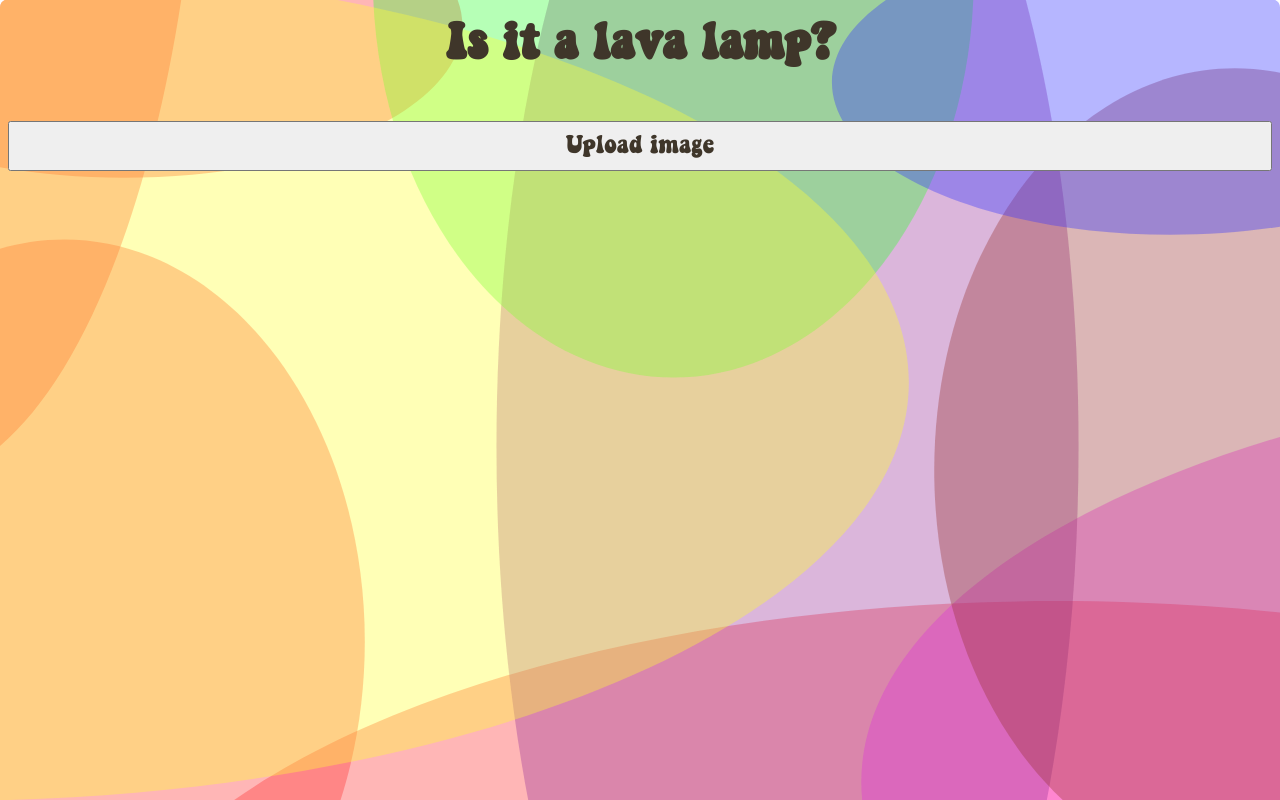
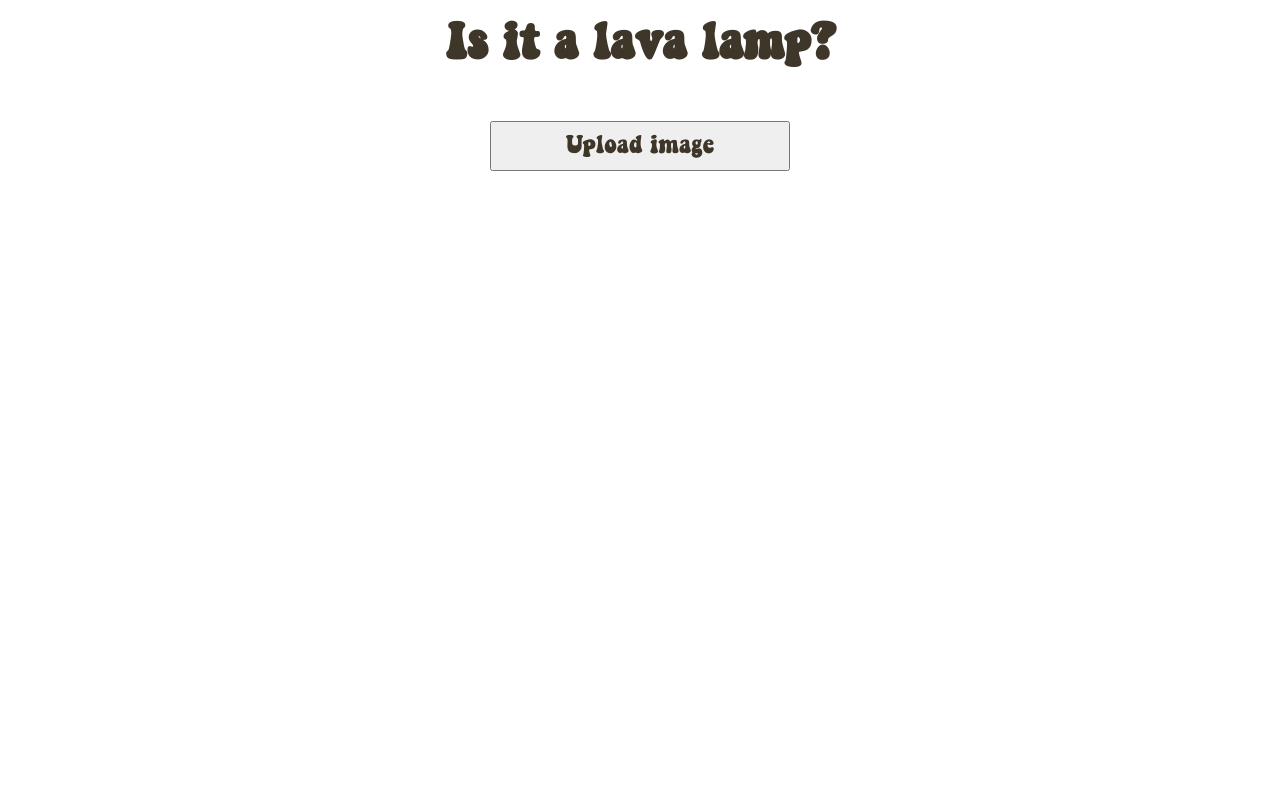
Before and after one commit to pkedziora/lavalamp-recognizer, a Flask app: page / in a window 1280 px wide. Run offline with Flask 2, Linux system fonts and the light colour scheme; parts of the project's set-up code (start-up, migrations or seed data) failed here and were passed over.

Commit message:
Styling fix

```diff
--- a/web_app/assets/styles.css
+++ b/web_app/assets/styles.css
@@ -1,6 +1,6 @@
 * {
     font-family: 'KeeponTruckin' !important;
-    color: #3F362A
+    color: #3F362A;
 }
 
 @font-face {
@@ -11,7 +11,7 @@
 img {
     display: block;
     margin-left: auto;
-    margin-right: auto
+    margin-right: auto;
 }
 
 h1 {
@@ -33,27 +33,18 @@ h1 {
 }
 
 .hide {
-    display: none
+    display: none;
 }
 
 .uploadImageButton {
-    width: 100%;
+    width: 80%;
+    max-width: 300px;
     height:50px;
     margin-top: 20px;
     margin-bottom: 20px;
     font-size: 1.5em;
 }
 
-body:after {
-    content : "";
-    display: block;
-    position: absolute;
-    top: 0;
-    left: 0;
-    background-image: url("background.svg");
-    background-size:cover;
-    width: 100%;
-    height: 100%;
-    opacity : 0.8;
-    z-index: -1;
+.buttonContainer {
+    text-align: center;
 }
--- a/web_app/templates/index.html
+++ b/web_app/templates/index.html
@@ -6,7 +6,7 @@
     <body>
         <h1>Is it a lava lamp?</h1>
         <form id="uploadForm" action="/" method="POST" enctype = "multipart/form-data">
-            <p>
+            <p class="buttonContainer">
                 <input class="hide" type="file" id="imageUpload" name="imageUpload" />
                 <button class="uploadImageButton" type="button" id="openFileDialog">Upload image</button>
             </p>
```
Also changed, not shown: README.md, web_app/assets/background.svg (deleted).
